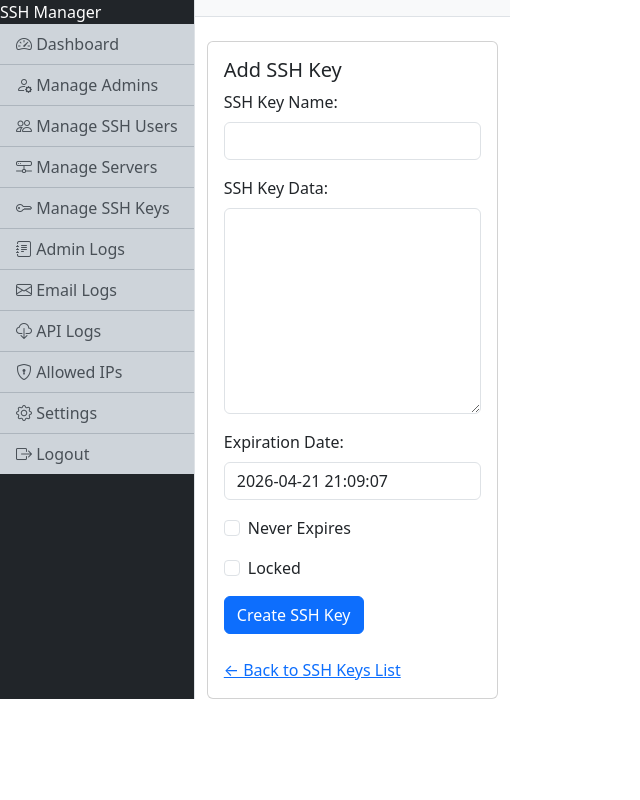
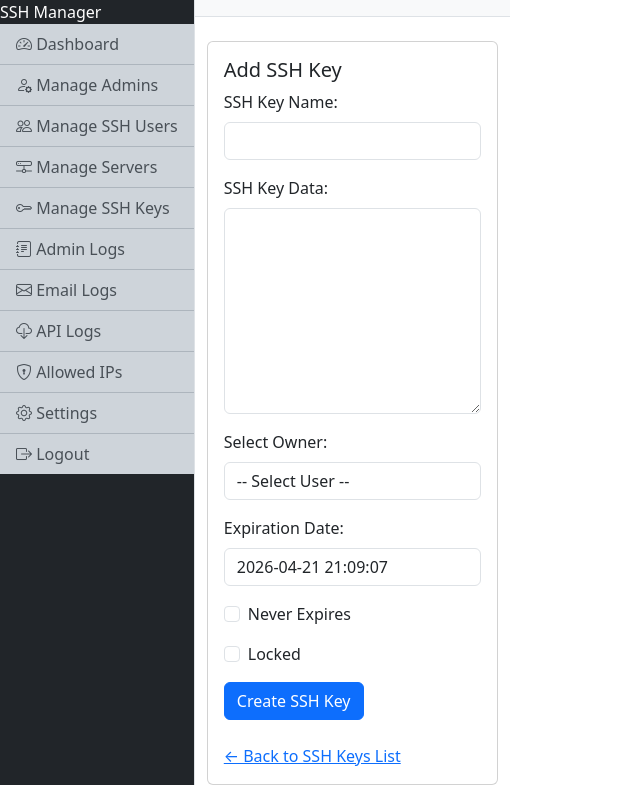
Before and after one commit to Malakhovskyy/ssh-auth-api, a FastAPI app: template app/templates/add_ssh_key.html in a window 1280 px wide. Shown: the whole page, without its empty margins (0-640 px from the left). Run offline with FastAPI, Linux system fonts and the light colour scheme; the template is opened without the code that fills it, so the values that code supplies are empty; some libraries are stand-ins or nearby versions.

Commit message:
added ssh_key owner

```diff
--- a/app/templates/add_ssh_key.html
+++ b/app/templates/add_ssh_key.html
@@ -21,6 +21,16 @@
             <div class="mb-3">
                 <label for="ssh_key_data" class="form-label">SSH Key Data:</label>
                 <textarea id="ssh_key_data" name="ssh_key_data" class="form-control" rows="8" required></textarea>
+            </div>
+
+            <div class="mb-3">
+                <label for="owner_id" class="form-label">Select Owner:</label>
+                <select id="owner_id" name="owner_id" class="form-control" required>
+                    <option value="">-- Select User --</option>
+                    {% for user in users %}
+                    <option value="{{ user.id }}">{{ user.username }}</option>
+                    {% endfor %}
+                </select>
             </div>
 
             <div class="mb-3">
--- a/app/templates/ssh_keys.html
+++ b/app/templates/ssh_keys.html
@@ -16,6 +16,7 @@
                 <tr>
                     <th>SSH Key Name</th>
                     <th>Assigned Users</th>
+                    <th>Owner</th>
                     <th>Expiration Date</th>
                     <th>Locked</th>
                     <th>Actions</th>
@@ -39,6 +40,7 @@
                             {% endfor %}
                         </div>
                     </td>
+                    <td>{{ key["owner_name"] or "-" }}</td>
                     <td>{{ key["expiration_date"] or "-" }}</td>
                     <td>{{ "🔒 Locked" if key["locked"] else "🔓 Active" }}</td>
                     <td>
```
Also changed, not shown: app/routes/admin_routes.py (+25 -3 lines), app/templates/edit_ssh_key.html (+10 -0 lines), 1 other file.
